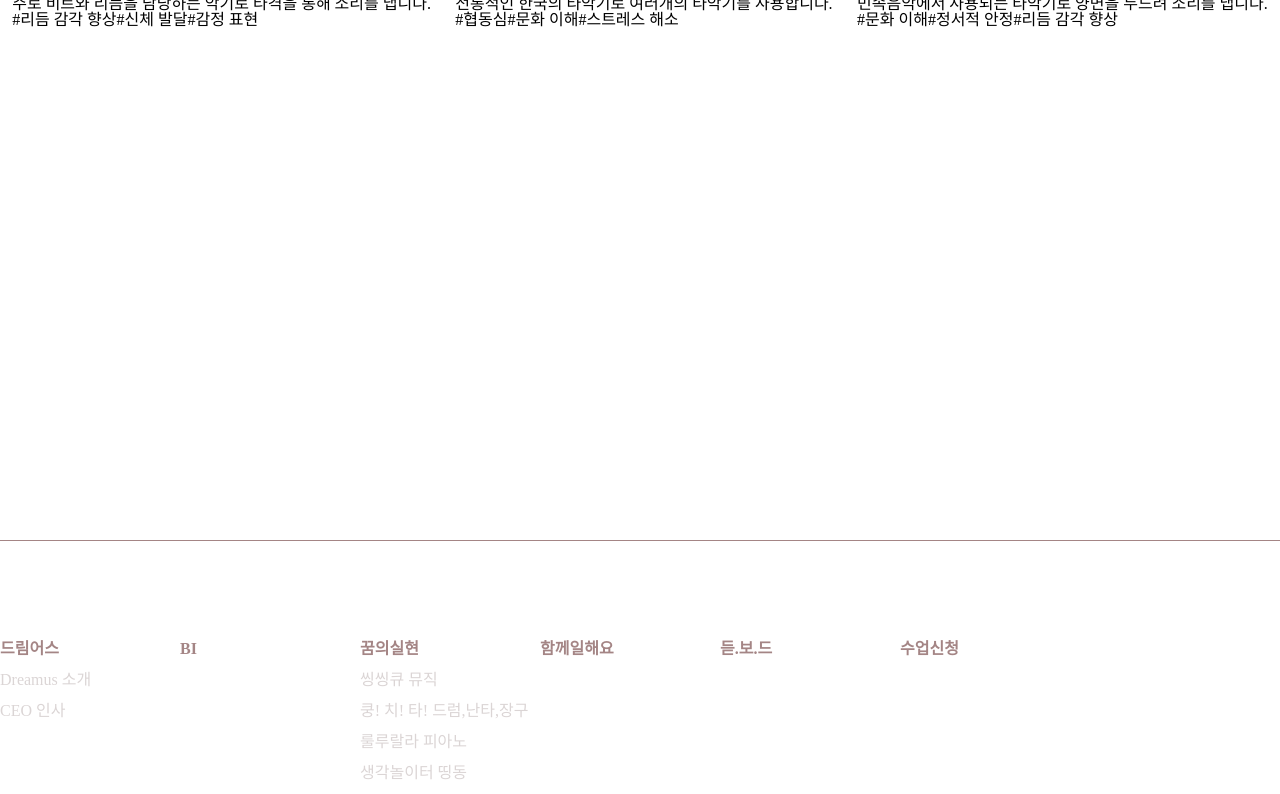
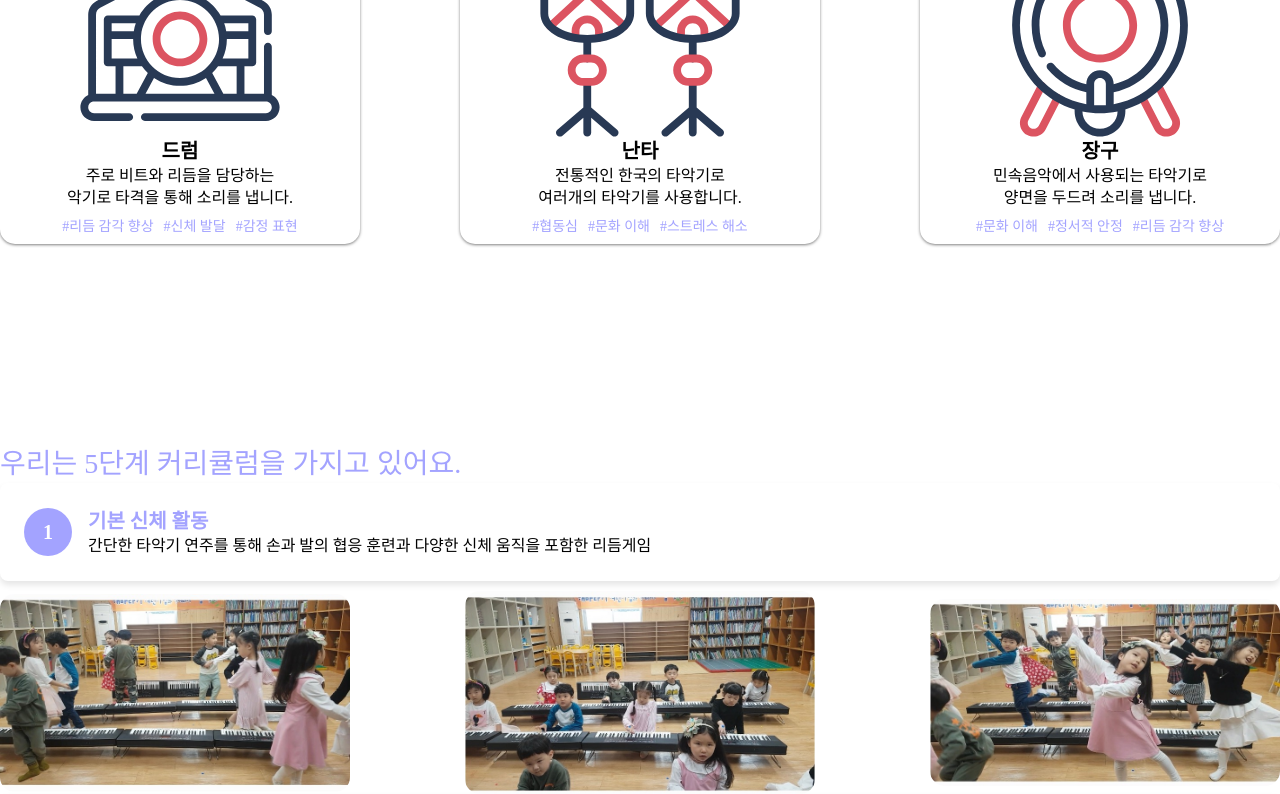
Before and after one commit to aiwebnovel/Dreamus, a React (Vite) app: page /realization/drum-nanta-janggu in a window 1280 px wide. Shown: the part 540-1334 px from the top of the page. Built offline with nearby package versions, Linux system fonts and the light colour scheme.

Commit message:
feat: PercussionCurriculm 컴포넌트

```diff
--- /dev/null
+++ b/src/components/sections/realization/DrumNantaJanggu/PercussionCurriculum.module.scss
@@ -0,0 +1,70 @@
+.percussionCurriculum {
+  &__inner {
+    max-width: 1280px;
+    margin: 0 auto;
+    padding: 100px 0px;
+  }
+
+  &__title {
+    font-size: 28px;
+    font-weight: 300;
+    line-height: 1.4;
+    color: #a3a3ff;
+  }
+
+  &__step {
+    &__card {
+      padding: 24px;
+      border-radius: 8px;
+      box-shadow: 0 4px 6px rgba(0, 0, 0, 0.1);
+      display: flex;
+      align-items: center;
+    }
+
+    &__level {
+      flex-shrink: 0;
+      width: 48px;
+      height: 48px;
+      background-color: #a3a3ff;
+      color: white;
+      border-radius: 50%;
+      display: flex;
+      align-items: center;
+      justify-content: center;
+      font-size: 20px;
+      font-weight: bold;
+      margin-right: 16px;
+    }
+
+    &__title {
+      font-size: 20px;
+      font-weight: 600;
+      line-height: 1.4;
+      color: #a3a3ff;
+    }
+
+    &__desc {
+      font-size: 16px;
+      line-height: 1.4;
+      word-break: keep-all;
+      text-wrap: balance;
+    }
+  }
+
+  &__imgContainer {
+    margin-top: 10px;
+    display: flex;
+    align-items: center;
+    justify-content: space-between;
+    width: 100%;
+    box-sizing: border-box;
+
+    img {
+      max-width: 350px;
+      width: 100%;
+      height: 100%;
+      object-fit: cover;
+      border-radius: 15px;
+    }
+  }
+}
--- /dev/null
+++ b/src/components/sections/realization/DrumNantaJanggu/PercussionCurriculum.tsx
@@ -0,0 +1,82 @@
+import styles from '@components/sections/realization/DrumNantaJanggu/PercussionCurriculum.module.scss'
+
+import class1 from '@assets/image/class1.jpg'
+import class2 from '@assets/image/class2.jpg'
+import class3 from '@assets/image/class3.jpg'
+
+const curriculum = [
+  {
+    step: '1',
+    title: '기본 신체 활동',
+    description:
+      '간단한 타악기 연주를 통해 손과 발의 협응 훈련과 다양한 신체 움직을 포함한 리듬게임',
+    imgSrc: [class1, class2, class3],
+  },
+  {
+    step: '2',
+    title: '리듬 감각 훈련',
+    description: '기본적인 리듬 패턴 배우기. 타악기를 사용한 리듬 맞추기 활동',
+    imgSrc: [class1, class2, class3],
+  },
+  {
+    step: '3',
+    title: '협동 및 소통',
+    description:
+      '그룹으로 함께 연주하기, 서로의 소리에 맞춰 연주하는 협동 게임',
+    imgSrc: [class1, class2, class3],
+  },
+  {
+    step: '4',
+    title: '감정 표현 및 창의성',
+    description: '즉흥 연주 시간 제공 및 감정을 표현할 수 있는 음악 활동',
+    imgSrc: [class1, class2, class3],
+  },
+  {
+    step: '5',
+    title: '문화 탐색 및 자신감 증진',
+    description: '다양한 타악기 음악 장르 소개와 발표회를 통한 성취감 느끼기',
+    imgSrc: [class1, class2, class3],
+  },
+]
+
+function PercussionCurriculum() {
+  return (
+    <section className={styles.percussionCurriculum}>
+      <div className={styles.percussionCurriculum__inner}>
+        <div>
+          <div>
+            <h3 className={styles.percussionCurriculum__title}>
+              우리는 5단계 커리큘럼을 가지고 있어요.
+            </h3>
+            <div className={styles.percussionCurriculum__stepContainer}>
+              {curriculum.map((step, index) => (
+                <div className={styles.percussionCurriculum__step} key={index}>
+                  <div className={styles.percussionCurriculum__step__card}>
+                    <div className={styles.percussionCurriculum__step__level}>
+                      {step.step}
+                    </div>
+                    <div>
+                      <h4 className={styles.percussionCurriculum__step__title}>
+                        {step.title}
+                      </h4>
+                      <p className={styles.percussionCurriculum__step__desc}>
+                        {step.description}
+                      </p>
+                    </div>
+                  </div>
+                  <div className={styles.percussionCurriculum__imgContainer}>
+                    {step.imgSrc.map((img, index) => (
+                      <img src={img} alt="아이들 사진" key={index} />
+                    ))}
+                  </div>
+                </div>
+              ))}
+            </div>
+          </div>
+        </div>
+      </div>
+    </section>
+  )
+}
+
+export default PercussionCurriculum
--- a/src/components/sections/realization/DrumNantaJanggu/PercussionIntroduce.module.scss
+++ b/src/components/sections/realization/DrumNantaJanggu/PercussionIntroduce.module.scss
@@ -3,7 +3,10 @@
     max-width: 1280px;
     margin: 0 auto;
     padding: 100px 0px;
-    min-height: 100vh;
+
+    @include mobile {
+      padding: 100px 15px;
+    }
   }
 
   &__title {
@@ -36,18 +39,68 @@
       font-size: 28px;
       font-weight: 300;
       line-height: 1.4;
+      color: #a3a3ff;
     }
 
     &__container {
-      // padding: 10px 5px;
-      // box-shadow: 0 1px 3px rgba(0, 0, 0, 0.5);
-      // border-radius: 15px;
       margin-top: 10px;
       width: 100%;
       box-sizing: border-box;
       display: flex;
       align-items: center;
-      justify-content: space-around;
+      justify-content: space-between;
+    }
+  }
+
+  &__card {
+    padding: 10px 5px;
+    box-shadow: 0 1px 3px rgba(0, 0, 0, 0.5);
+    border-radius: 15px;
+
+    &__content {
+      max-width: 400px;
+      width: 350px;
+
+      img {
+        max-width: 200px;
+        max-height: 200px;
+        width: 100%;
+        height: 100%;
+        object-fit: cover;
+        display: block;
+        margin: 0 auto;
+      }
+    }
+
+    &__text {
+      text-align: center;
+    }
+
+    &__title {
+      font-size: 20px;
+      font-weight: 700;
+      line-height: 1.4;
+    }
+
+    &__desc {
+      font-size: 16px;
+      font-weight: 300;
+      word-break: keep-all;
+      text-wrap: balance;
+      line-height: 1.4;
+    }
+
+    &__tag {
+      margin-top: 10px;
+      display: flex;
+      gap: 10px;
+      align-items: center;
+      justify-content: center;
+
+      span {
+        font-size: 14px;
+        color: #a3a3ff;
+      }
     }
   }
 }
--- a/src/components/sections/realization/DrumNantaJanggu/PercussionIntroduce.tsx
+++ b/src/components/sections/realization/DrumNantaJanggu/PercussionIntroduce.tsx
@@ -44,17 +44,21 @@ function PercussionIntroduce() {
           </div>
           <div className={styles.percussion__introduce}>
             <h3 className={styles.percussion__introduce__title}>
-              우리의 사용할 타악기는요!
+              우리는 이런 악기를 사용해요.
             </h3>
             <div className={styles.percussion__introduce__container}>
               {percussion.map((item, index) => (
-                <div key={index}>
-                  <div>
-                    <img src={item.src} width={50} />
-                    <div>
-                      <h4>{item.name}</h4>
-                      <p>{item.desc}</p>
-                      <p>
+                <div className={styles.percussion__card} key={index}>
+                  <div className={styles.percussion__card__content}>
+                    <img src={item.src} />
+                    <div className={styles.percussion__card__text}>
+                      <h4 className={styles.percussion__card__title}>
+                        {item.name}
+                      </h4>
+                      <p className={styles.percussion__card__desc}>
+                        {item.desc}
+                      </p>
+                      <p className={styles.percussion__card__tag}>
                         {item.tag.map((tag, index) => (
                           <span key={index}>#{tag}</span>
                         ))}
--- a/src/pages/realization/DrumNantaJanggu.tsx
+++ b/src/pages/realization/DrumNantaJanggu.tsx
@@ -1,11 +1,13 @@
 import Layout from '@components/layout/Layout'
 
 import PercussionIntroduce from '@components/sections/realization/DrumNantaJanggu/PercussionIntroduce'
+import PercussionCurriculum from '@components/sections/realization/DrumNantaJanggu/PercussionCurriculum'
 
 function DrumNantaJanggu() {
   return (
     <Layout>
       <PercussionIntroduce />
+      <PercussionCurriculum />
     </Layout>
   )
 }
```
